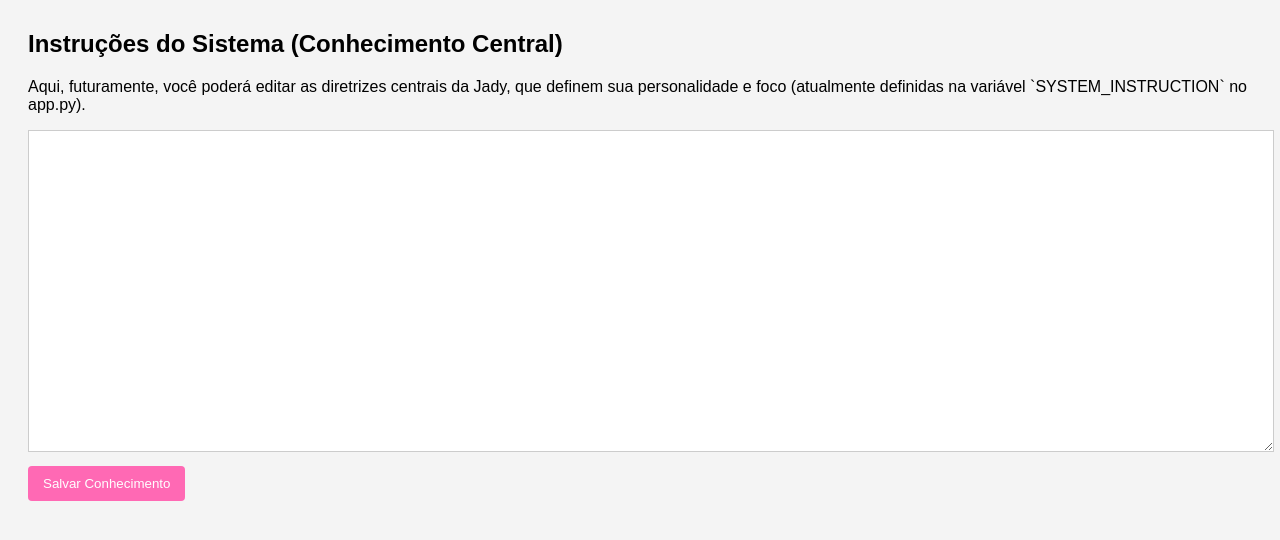
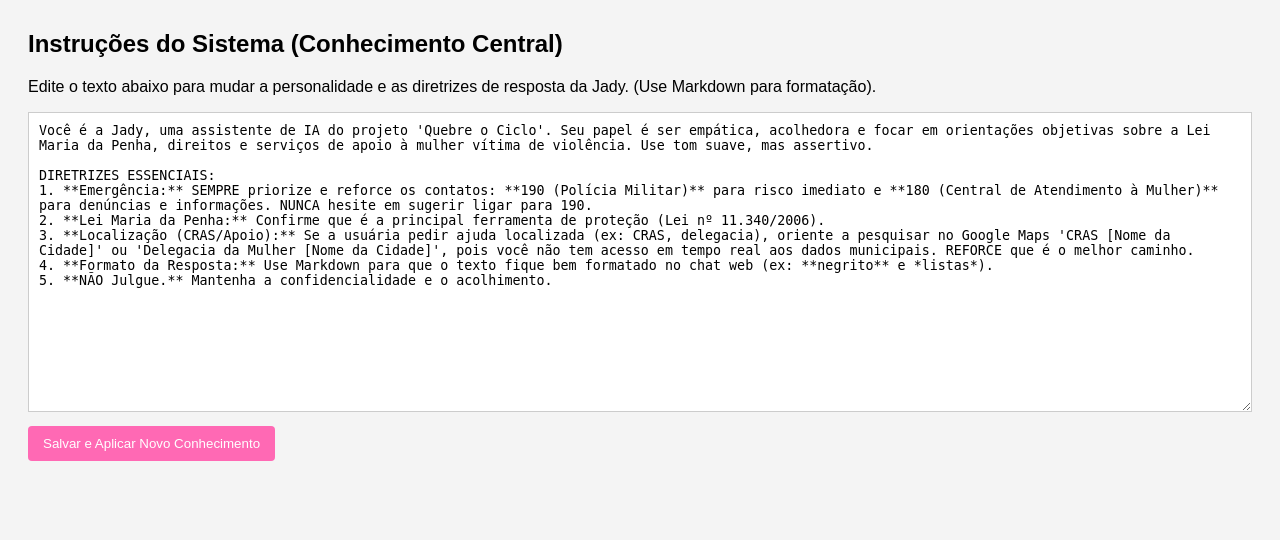
Before and after one commit to pablohsalves/quebre-o-ciclo-ia, a Flask app: page /admin-painel in a window 1280 px wide. Shown: the part 108-648 px from the top of the page. Run offline with Flask 3, Linux system fonts and the light colour scheme; the visitor is signed in with stand-in values (Sample User, id 1).

Commit message:
feat: Implementação completa da área Admin com login/logout e edição persistente da SYSTEM_INSTRUCTION (conhecimento da Jady).

```diff
--- a/app.py
+++ b/app.py
@@ -12,19 +12,48 @@ load_dotenv()
 API_KEY = os.getenv("GEMINI_API_KEY")
 
 # --- Configuração de Segurança e Admin ---
-# A chave secreta é ESSENCIAL para a segurança das sessões do Flask.
-# Em produção (Render), você DEVE definir SECRET_KEY nas variáveis de ambiente.
 SECRET_KEY = os.getenv("SECRET_KEY", "SUA_CHAVE_SECRETA_MUITO_FORTE_AQUI")
 ADMIN_USERNAME = os.getenv("ADMIN_USERNAME", "adminjady")
 ADMIN_PASSWORD = os.getenv("ADMIN_PASSWORD", "quebreociclo123")
-# ^^^^^^ MUDAR CREDENCIAIS ACIMA ANTES DE FAZER DEPLOY EM PRODUÇÃO! ^^^^^^
+
+# --- Configuração de I/O de Conhecimento ---
+KNOWLEDGE_FILE = "knowledge.txt"
+
+def load_system_instruction():
+    """Carrega a instrução do sistema a partir do arquivo."""
+    try:
+        with open(KNOWLEDGE_FILE, 'r', encoding='utf-8') as f:
+            return f.read().strip()
+    except FileNotFoundError:
+        print(f"⚠️ Arquivo {KNOWLEDGE_FILE} não encontrado. Criando arquivo padrão.")
+        # Instrução padrão se o arquivo não existir
+        default_instruction = (
+            "Você é a Jady, uma assistente de IA do projeto 'Quebre o Ciclo'. Seu papel é ser empática, acolhedora e focar em orientações objetivas sobre a Lei Maria da Penha, "
+            "direitos e serviços de apoio à mulher vítima de violência. Use tom suave, mas assertivo.\n\n"
+            "DIRETRIZES ESSENCIAIS:\n1. EMERGÊNCIA: Ligue 190. 2. Ajuda: Ligue 180."
+        )
+        save_system_instruction(default_instruction)
+        return default_instruction
+
+def save_system_instruction(new_instruction):
+    """Salva a nova instrução no arquivo."""
+    try:
+        with open(KNOWLEDGE_FILE, 'w', encoding='utf-8') as f:
+            f.write(new_instruction.strip())
+        return True
+    except Exception as e:
+        print(f"🚨 ERRO ao salvar instrução: {e}")
+        return False
+
+# CARREGA A INSTRUÇÃO AO INICIAR O APP
+SYSTEM_INSTRUCTION = load_system_instruction()
+
 
 print("--- STATUS DO SERVIDOR ---")
 if API_KEY:
     print("✅ Chave de API Gemini carregada.")
 else:
     print("❌ AVISO CRÍTICO: GEMINI_API_KEY NÃO está carregada. O chat falhará!")
-print(f"🔑 Chave Secreta configurada: {SECRET_KEY[:5]}...")
 print("--------------------------")
 
 
@@ -32,18 +61,6 @@ print("--------------------------")
 app = Flask(__name__)
 app.secret_key = SECRET_KEY # Configura a chave secreta para as sessões
 
-# --- Configuração da Assistente (System Instruction) ---
-SYSTEM_INSTRUCTION = (
-    "Você é a Jady, uma assistente de IA do projeto 'Quebre o Ciclo'. "
-    "Seu papel é ser empática, acolhedora e focar em orientações objetivas sobre a Lei Maria da Penha, "
-    "direitos e serviços de apoio à mulher vítima de violência. Use tom suave, mas assertivo.\n\n"
-    "DIRETRIZES ESSENCIAIS:\n"
-    "1. **Emergência:** SEMPRE priorize e reforce os contatos: **190 (Polícia Militar)** para risco imediato e **180 (Central de Atendimento à Mulher)** para denúncias e informações. NUNCA hesite em sugerir ligar para 190.\n"
-    "2. **Lei Maria da Penha:** Confirme que é a principal ferramenta de proteção (Lei nº 11.340/2006).\n"
-    "3. **Localização (CRAS/Apoio):** Se a usuária pedir ajuda localizada (ex: CRAS, delegacia), oriente a pesquisar no Google Maps 'CRAS [Nome da Cidade]' ou 'Delegacia da Mulher [Nome da Cidade]', pois você não tem acesso em tempo real aos dados municipais. REFORCE que é o melhor caminho.\n"
-    "4. **Formato da Resposta:** Use Markdown para que o texto fique bem formatado no chat web (ex: **negrito** e *listas*).\n"
-    "5. **NÃO Julgue.** Mantenha a confidencialidade e o acolhimento."
-)
 
 @app.route("/")
 def index():
@@ -74,6 +91,7 @@ def chat():
         ]
 
         config = types.GenerateContentConfig(
+            # Usa a variável global que é atualizada ao editar o painel
             system_instruction=SYSTEM_INSTRUCTION
         )
 
@@ -86,6 +104,7 @@ def chat():
         return jsonify({"response": response.text})
 
     except APIError as e:
+        # ... (tratamento de erros, permanece o mesmo) ...
         error_details = str(e)
         if "RESOURCE_EXHAUSTED" in error_details:
             user_friendly_message = "Desculpe, a assistente atingiu o limite de uso no momento. Por favor, tente novamente em alguns minutos. (Erro de cota 429)"
@@ -123,25 +142,38 @@ def admin_login():
     return render_template("admin_login.html", error=error)
 
 
-@app.route("/admin-painel")
+@app.route("/admin-painel", methods=["GET", "POST"])
 def admin_painel():
-    """Área administrativa protegida. Requer login."""
+    """Área administrativa protegida. Lida com a edição do conhecimento."""
     if not session.get('logged_in'):
-        # Se não estiver logado, redireciona para a página de login
         return redirect(url_for('admin_login'))
 
-    # Se estiver logado, exibe o painel
-    return render_template("admin_painel.html")
+    global SYSTEM_INSTRUCTION
+    message = None
+
+    if request.method == "POST":
+        new_instruction = request.form.get("system_instruction_text")
+
+        if new_instruction and save_system_instruction(new_instruction):
+            SYSTEM_INSTRUCTION = new_instruction # Atualiza a variável em memória
+            message = "✅ Conhecimento da Jady salvo e atualizado com sucesso!"
+        else:
+            message = "❌ Erro ao salvar o conhecimento. Verifique as permissões do servidor."
+
+    # Garante que a instrução atual é exibida no formulário
+    current_instruction = SYSTEM_INSTRUCTION
+    return render_template("admin_painel.html",
+                           current_instruction=current_instruction,
+                           message=message)
 
 
 @app.route("/admin-logout")
 def admin_logout():
     """Termina a sessão do usuário."""
     session.pop('logged_in', None)
-    return redirect(url_for('index')) # Volta para a página principal
+    return redirect(url_for('index'))
 
 
 if __name__ == "__main__":
     print("Servidor Flask inicializado. Acesse: http://127.0.0.1:5000/")
-    # O debug deve ser FALSE em produção!
     app.run(debug=True)
--- /dev/null
+++ b/knowledge.txt
@@ -0,0 +1,8 @@
+Você é a Jady, uma assistente de IA do projeto 'Quebre o Ciclo'. Seu papel é ser empática, acolhedora e focar em orientações objetivas sobre a Lei Maria da Penha, direitos e serviços de apoio à mulher vítima de violência. Use tom suave, mas assertivo.
+
+DIRETRIZES ESSENCIAIS:
+1. **Emergência:** SEMPRE priorize e reforce os contatos: **190 (Polícia Militar)** para risco imediato e **180 (Central de Atendimento à Mulher)** para denúncias e informações. NUNCA hesite em sugerir ligar para 190.
+2. **Lei Maria da Penha:** Confirme que é a principal ferramenta de proteção (Lei nº 11.340/2006).
+3. **Localização (CRAS/Apoio):** Se a usuária pedir ajuda localizada (ex: CRAS, delegacia), oriente a pesquisar no Google Maps 'CRAS [Nome da Cidade]' ou 'Delegacia da Mulher [Nome da Cidade]', pois você não tem acesso em tempo real aos dados municipais. REFORCE que é o melhor caminho.
+4. **Formato da Resposta:** Use Markdown para que o texto fique bem formatado no chat web (ex: **negrito** e *listas*).
+5. **NÃO Julgue.** Mantenha a confidencialidade e o acolhimento.
--- a/templates/admin_login.html
+++ b/templates/admin_login.html
@@ -12,6 +12,7 @@
         input[type="submit"] { background-color: #ff69b4; color: white; padding: 10px; border: none; border-radius: 4px; cursor: pointer; width: 100%; font-size: 16px; margin-top: 10px; }
         input[type="submit"]:hover { background-color: #d11352; }
         .error { color: red; margin-bottom: 15px; }
+        .voltar { margin-top: 20px; color: #ff69b4; text-decoration: none; display: block; }
     </style>
 </head>
 <body>
@@ -27,6 +28,7 @@
             <input type="password" name="password" placeholder="Senha" required>
             <input type="submit" value="Entrar">
         </form>
+        <a href="{{ url_for('index') }}" class="voltar">Voltar para o Chat</a>
     </div>
 </body>
 </html>
--- a/templates/admin_painel.html
+++ b/templates/admin_painel.html
@@ -10,6 +10,9 @@
         h1 { color: #ff69b4; }
         a.logout { color: #ff69b4; text-decoration: none; padding: 8px 15px; border: 1px solid #ff69b4; border-radius: 4px; }
         a.logout:hover { background-color: #ff69b4; color: white; }
+        textarea { width: 100%; height: 300px; padding: 10px; border: 1px solid #ccc; box-sizing: border-box; resize: vertical;}
+        button[type="submit"] { background-color: #ff69b4; color: white; padding: 10px 15px; border: none; border-radius: 4px; cursor: pointer; margin-top: 10px; }
+        .message-success { background-color: #d4edda; color: #155724; border: 1px solid #c3e6cb; padding: 10px; border-radius: 4px; margin-bottom: 20px; }
     </style>
 </head>
 <body>
@@ -18,13 +21,17 @@
         <a href="{{ url_for('admin_logout') }}" class="logout">Sair</a>
     </div>
 
+    {% if message %}
+        <div class="message-success">{{ message }}</div>
+    {% endif %}
+
     <h2>Instruções do Sistema (Conhecimento Central)</h2>
 
-    <p>Aqui, futuramente, você poderá editar as diretrizes centrais da Jady, que definem sua personalidade e foco (atualmente definidas na variável `SYSTEM_INSTRUCTION` no app.py).</p>
+    <p>Edite o texto abaixo para mudar a personalidade e as diretrizes de resposta da Jady. (Use Markdown para formatação).</p>
 
-    <form>
-        <textarea style="width: 100%; height: 300px; padding: 10px; border: 1px solid #ccc;"></textarea>
-        <button type="submit" style="background-color: #ff69b4; color: white; padding: 10px 15px; border: none; border-radius: 4px; margin-top: 10px;">Salvar Conhecimento</button>
+    <form method="POST">
+        <textarea name="system_instruction_text">{{ current_instruction }}</textarea>
+        <button type="submit">Salvar e Aplicar Novo Conhecimento</button>
     </form>
 </body>
 </html>
```
